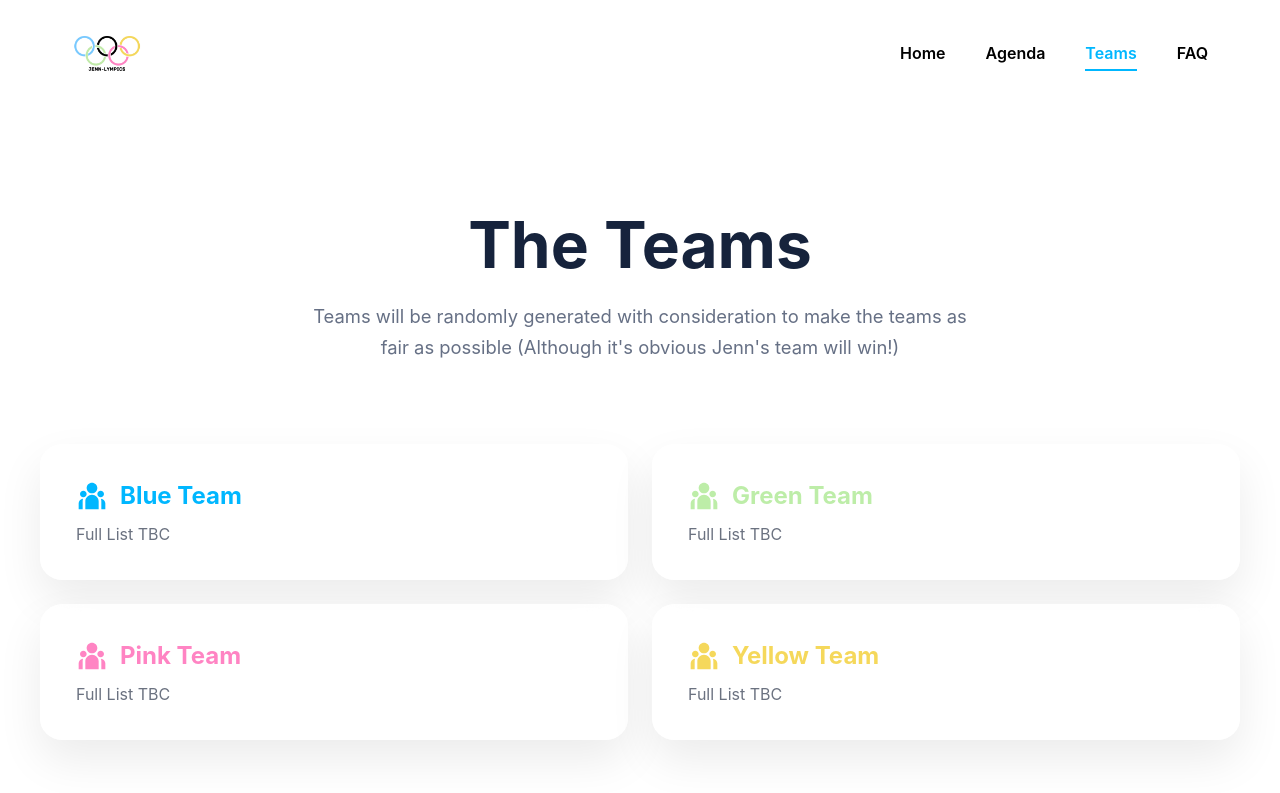
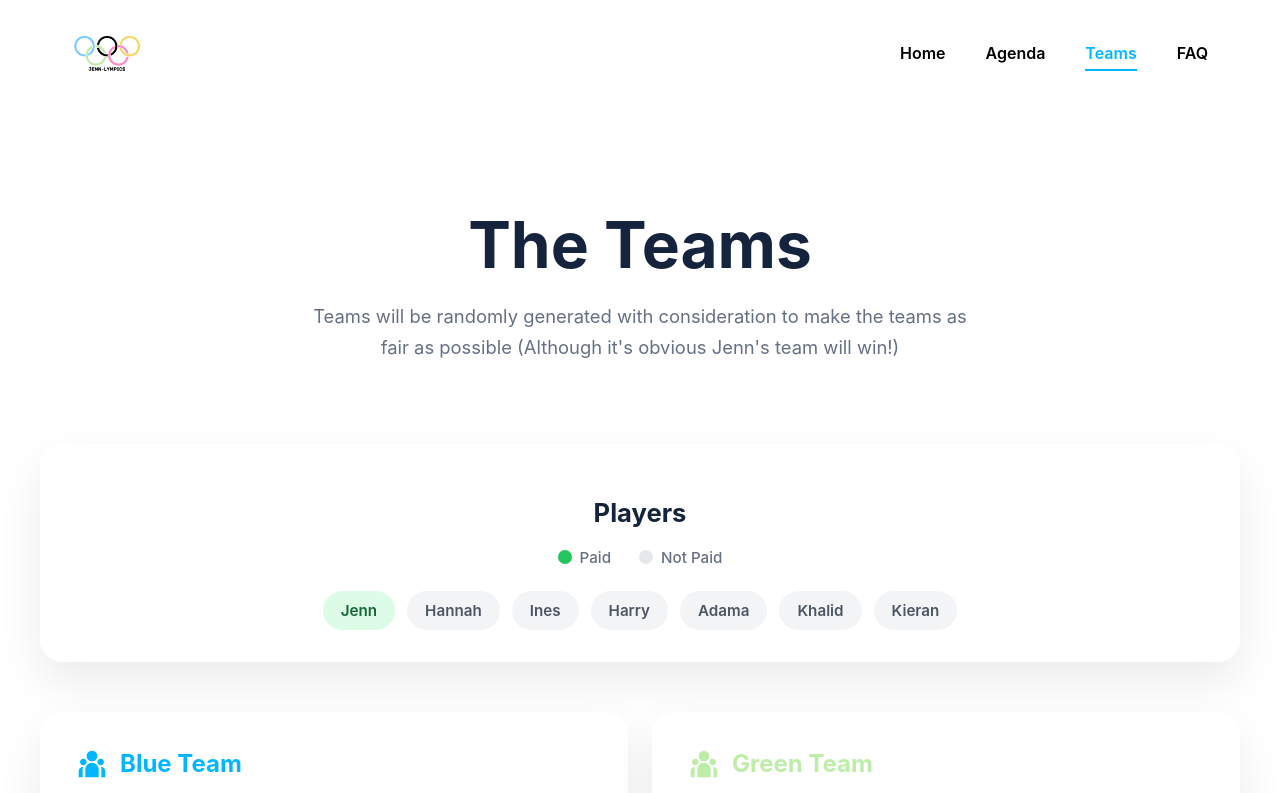
Before and after one commit to Jennipham/jenn-lympics, a React (Vite) app in the folder jenn-lympics-website/: page /teams in a window 1280 px wide. Shown: the top 793 px of the page. Built offline with nearby package versions, Linux system fonts and the light colour scheme.

Commit message:
adding players list

```diff
--- a/jenn-lympics-website/src/components/Teams/Teams.css
+++ b/jenn-lympics-website/src/components/Teams/Teams.css
@@ -205,3 +205,95 @@ grid-template-columns:1fr;
         margin-bottom: 60px;
     }
 }
+
+.players-section {
+    max-width: 1200px;
+    margin: 0 auto 50px;
+    padding: 32px;
+    background: rgba(255,255,255,.82);
+    backdrop-filter: blur(18px);
+    border-radius: 22px;
+    box-shadow: 0 20px 45px rgba(0,0,0,.08);
+}
+
+.players-section h2 {
+    color: #16233C;
+    font-size: 1.6rem;
+    margin-bottom: 20px;
+    text-align: center;
+}
+
+.players-list {
+    display: flex;
+    flex-wrap: wrap;
+    gap: 12px;
+    justify-content: center;
+    align-items: center;
+}
+
+.player-pill {
+    background: #f5f7fb;
+    color: #16233C;
+    padding: 10px 18px;
+    border-radius: 999px;
+    font-weight: 600;
+    font-size: 0.95rem;
+    transition: all 0.2s ease;
+}
+
+.player-pill:hover {
+    background: #16233C;
+    color: white;
+    transform: translateY(-2px);
+}
+
+.players-key {
+    display: flex;
+    justify-content: center;
+    gap: 28px;
+    margin-bottom: 24px;
+}
+
+.key-item {
+    display: flex;
+    align-items: center;
+    gap: 8px;
+    color: #667085;
+    font-size: 0.95rem;
+    font-weight: 500;
+}
+
+.key-dot {
+    width: 14px;
+    height: 14px;
+    border-radius: 50%;
+}
+
+.key-dot.paid {
+    background: #22c55e;
+}
+
+.key-dot.unpaid {
+    background: #e5e7eb;
+}
+
+.player-pill {
+    padding: 10px 18px;
+    border-radius: 999px;
+    font-weight: 600;
+    transition: all .2s ease;
+}
+
+.player-pill.paid {
+    background: #dcfce7;
+    color: #166534;
+}
+
+.player-pill.unpaid {
+    background: #f3f4f6;
+    color: #4b5563;
+}
+
+.player-pill:hover {
+    transform: translateY(-2px);
+}
--- a/jenn-lympics-website/src/components/Teams/Teams.tsx
+++ b/jenn-lympics-website/src/components/Teams/Teams.tsx
@@ -3,6 +3,16 @@ import { RiTeamFill } from "react-icons/ri";
 
 
 export default function Teams() {
+
+    const players = [
+        { name: "Jenn", paid: true },
+        { name: "Hannah", paid: false },
+        { name: "Ines", paid: false },
+        { name: "Harry", paid: false },
+        { name: "Adama", paid: false },
+        { name: "Khalid", paid: false },
+        { name: "Kieran", paid: false },
+    ];
 
     return (
         <section className="agenda">
@@ -14,6 +24,33 @@ export default function Teams() {
                 Teams will be randomly generated with consideration to make the teams as fair as possible
                 (Although it's obvious Jenn's team will win!)
             </p>
+
+            <div className="players-section">
+                <h2>Players</h2>
+
+                <div className="players-key">
+                    <div className="key-item">
+                        <span className="key-dot paid"></span>
+                        <span>Paid</span>
+                    </div>
+
+                    <div className="key-item">
+                        <span className="key-dot unpaid"></span>
+                        <span>Not Paid</span>
+                    </div>
+                </div>
+
+                <div className="players-list">
+                    {players.map((player) => (
+                        <span
+                            key={player.name}
+                            className={`player-pill ${player.paid ? "paid" : "unpaid"}`}
+                        >
+                            {player.name}
+                        </span>
+                    ))}
+                </div>
+            </div>
 
             <div className="teams-grid">
 
```
